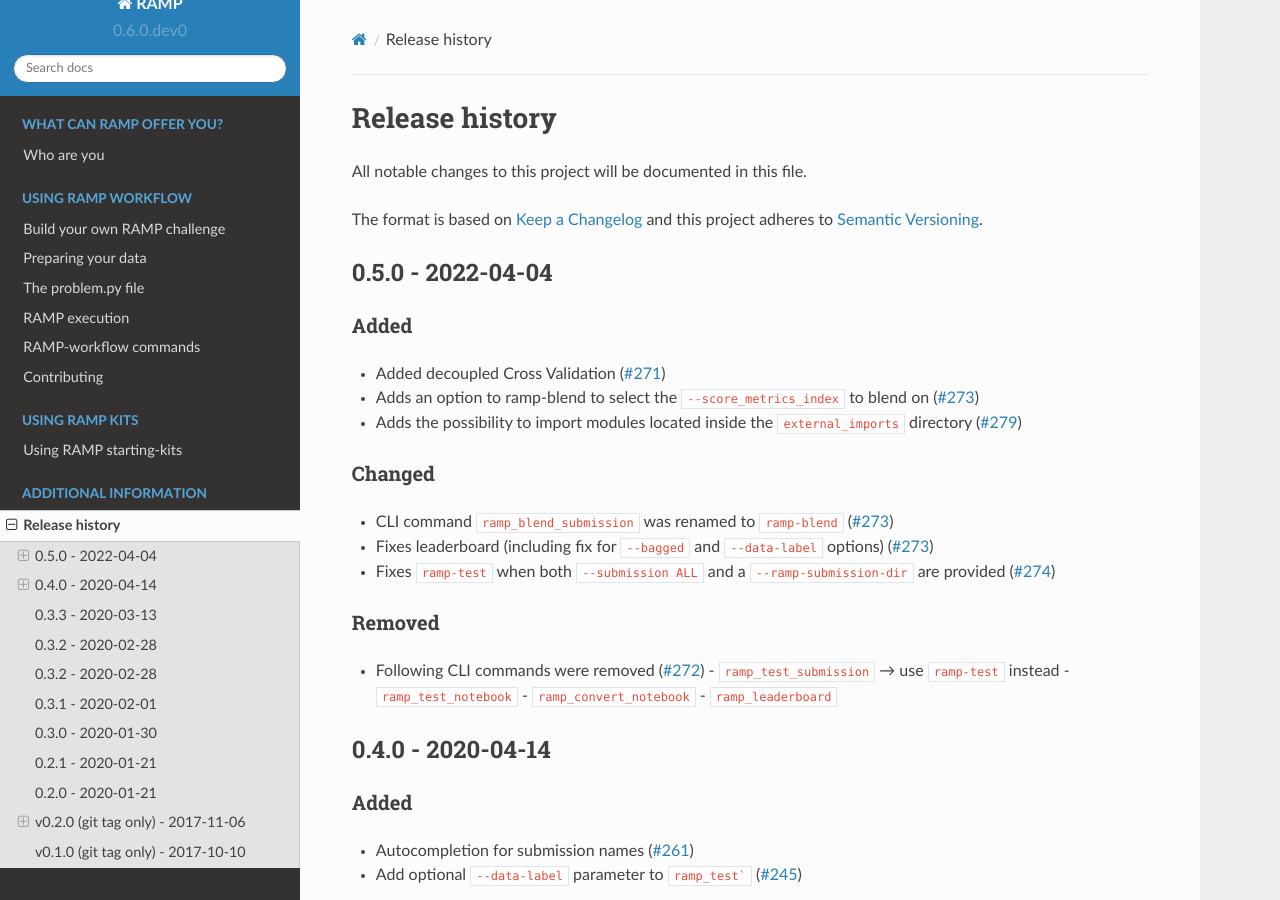
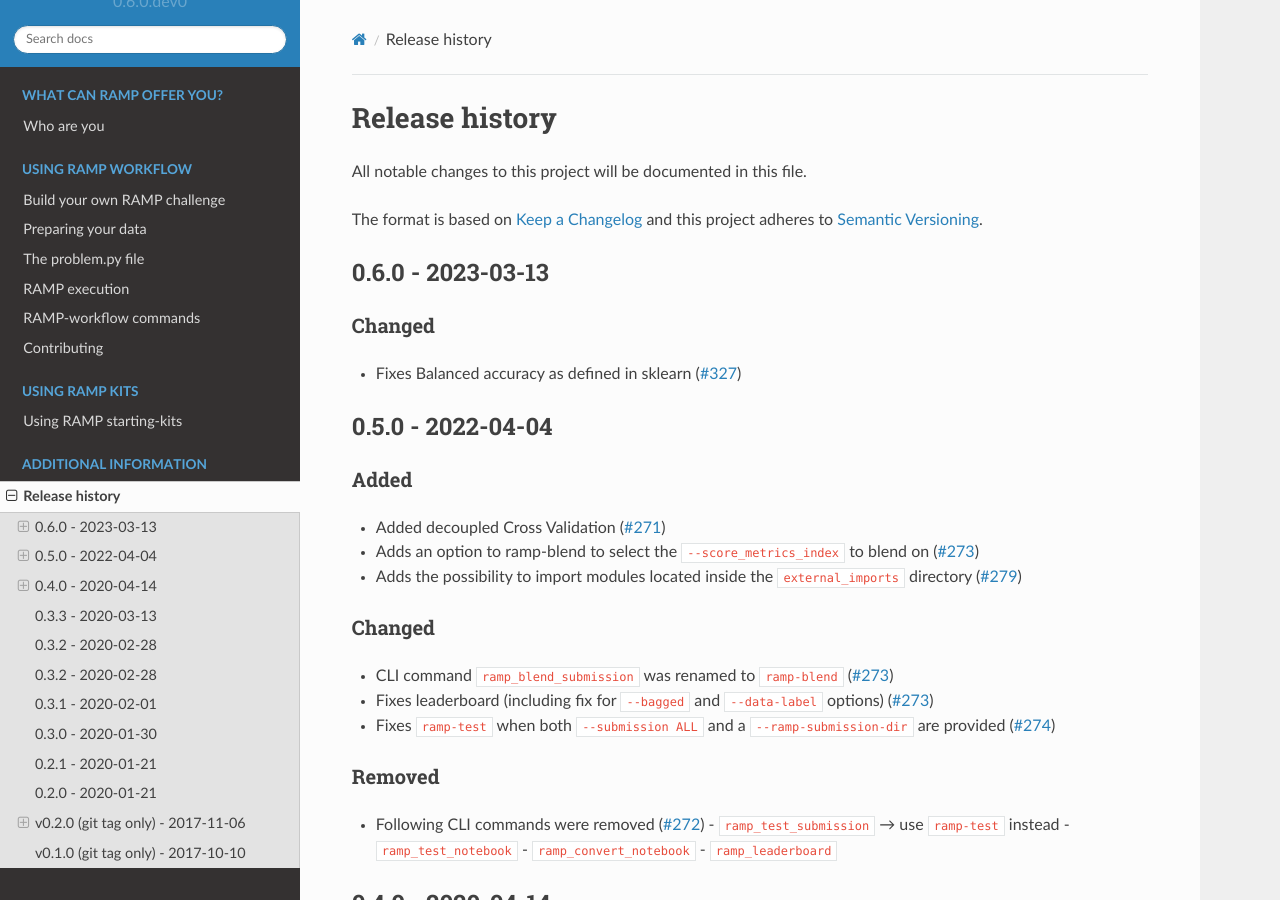
Before and after one commit to paris-saclay-cds/ramp-workflow, a Sphinx documentation site: the page built from doc/whats_new.rst, in a window 1280 px wide and 900 px high. Built offline with Sphinx 7.4.7 and the Read the Docs theme 2.0.0, drawn with Linux system fonts in a browser that asks for light colours; formulas are drawn with MathJax 3; the version number is read from the project's files by our own code.

Commit message:
DOC Changelog v0.6.0 (#332)

```diff
--- a/doc/whats_new.rst
+++ b/doc/whats_new.rst
@@ -5,6 +5,15 @@ All notable changes to this project will be documented in this file.
 
 The format is based on `Keep a Changelog <http://keepachangelog.com/en/1.0.0/>`_
 and this project adheres to `Semantic Versioning <http://semver.org/spec/v2.0.0.html>`_.
+
+0.6.0 - 2023-03-13
+==================
+
+Changed
+-------
+- Fixes  Balanced accuracy as defined in sklearn
+  (`#327 <https://github.com/paris-saclay-cds/ramp-workflow/pull/327>`_)
+
 
 0.5.0 - 2022-04-04
 ==================
```
